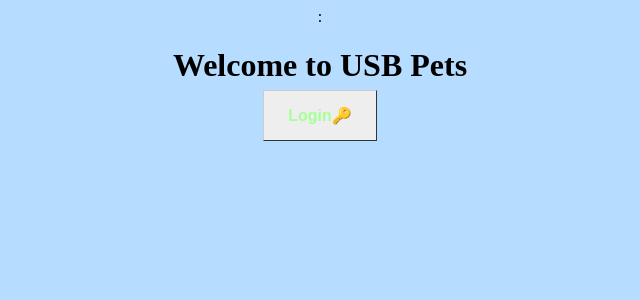
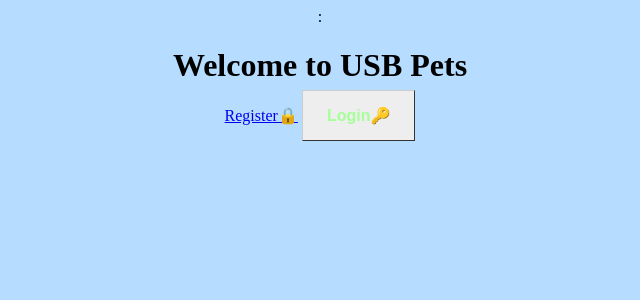
Before and after one commit to RyanPinks/USBPets, a Flask app: page / in a window 1280 px wide. Shown: the top 300 px of the page, without its empty margins (320-960 px from the left). Run offline with Flask 3, Linux system fonts and the light colour scheme.

Commit message:
Update index.html

```diff
--- a/templates/index.html
+++ b/templates/index.html
@@ -15,6 +15,7 @@
   <h1>Welcome to USB Pets</h1>
 </body>
 <footer>
+  <a href="register.html" class="register-button">Register🔒</a>
   <a href="login.html" class="login-button">Login🔑</a>
 </footer>
 </html>
```
